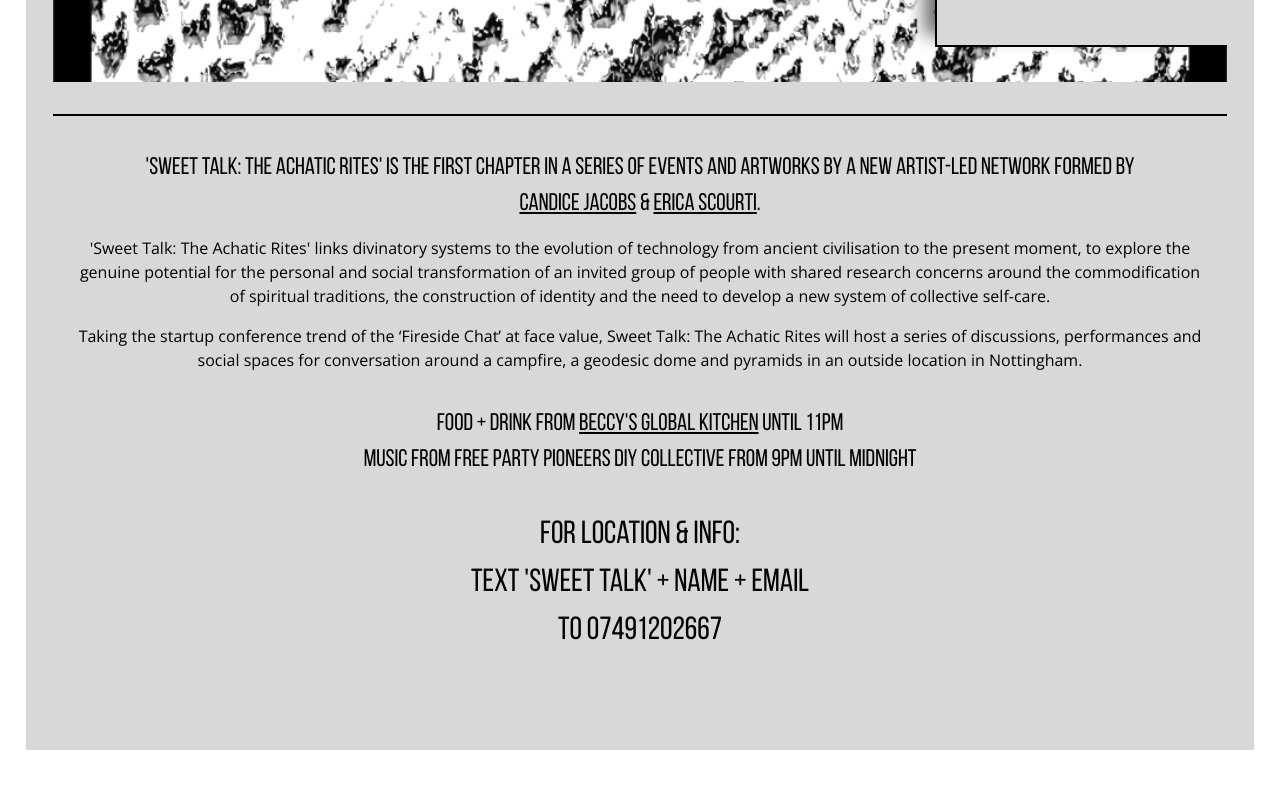
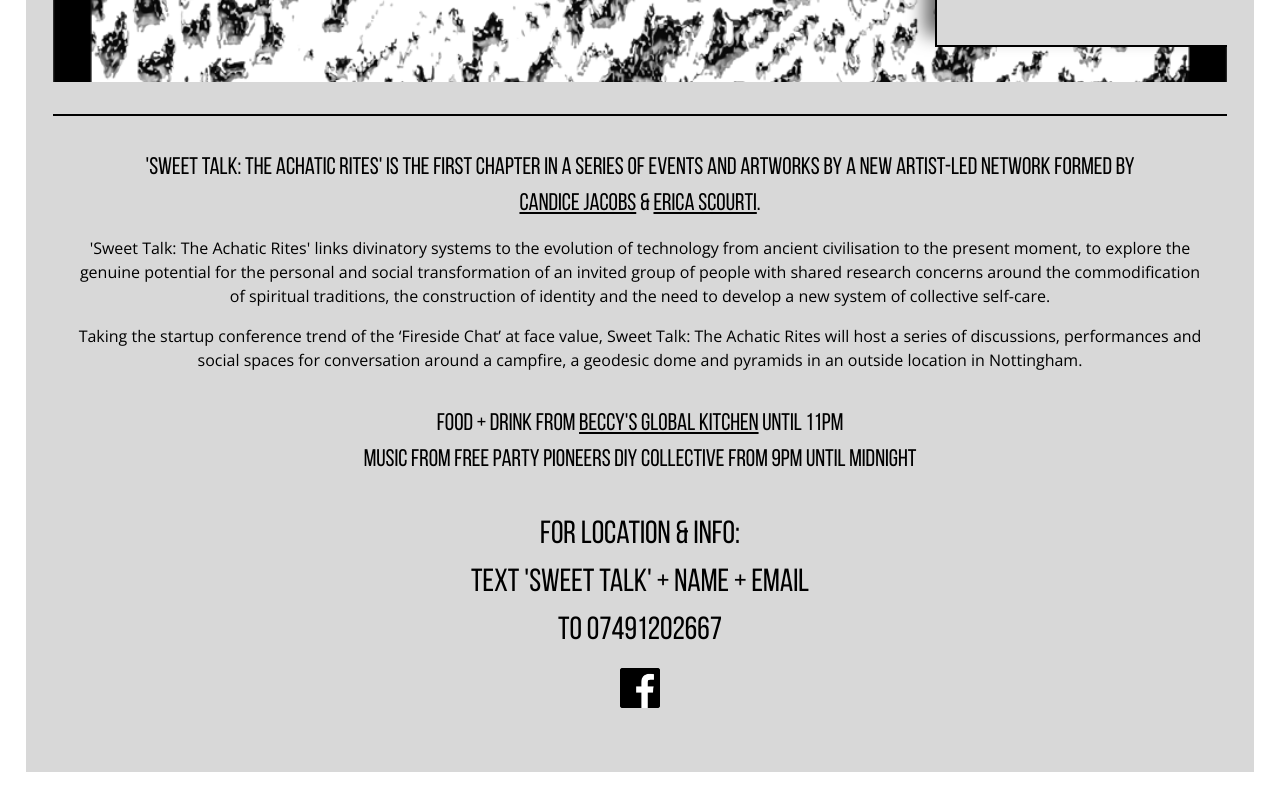
Before and after one commit to Sweet-Talk/Sweet-Talk.github.io, a plain HTML site: page index.html in a window 1280 px wide. Shown: the part 1217-2016 px from the top of the page. Before the commit the page ends 1994 px from the top, so only its background shows below. Drawn offline with nearby package versions, Linux system fonts and the light colour scheme.

Commit message:
FB event link added to footer

```diff
--- a/index.html
+++ b/index.html
@@ -163,7 +163,7 @@
         <h2>Food + drink from <a href="https://beccysglobalkitchen.wordpress.com/">Beccy's Global Kitchen</a> until 11PM</br>
             Music from Free Party pioneers DIY Collective from 9PM until midnight</h2>
       <h1>For location &amp; info:</br> text 'SWEET TALK' + NAME + EMAIL</br> to 07491202667</h1>
-        </br>
+<a href="https://www.facebook.com/events/673649689453778/"><img src="./assets/fb_logo.png" width="40"></a>
       </footer>
     </section>
   </div>
```
